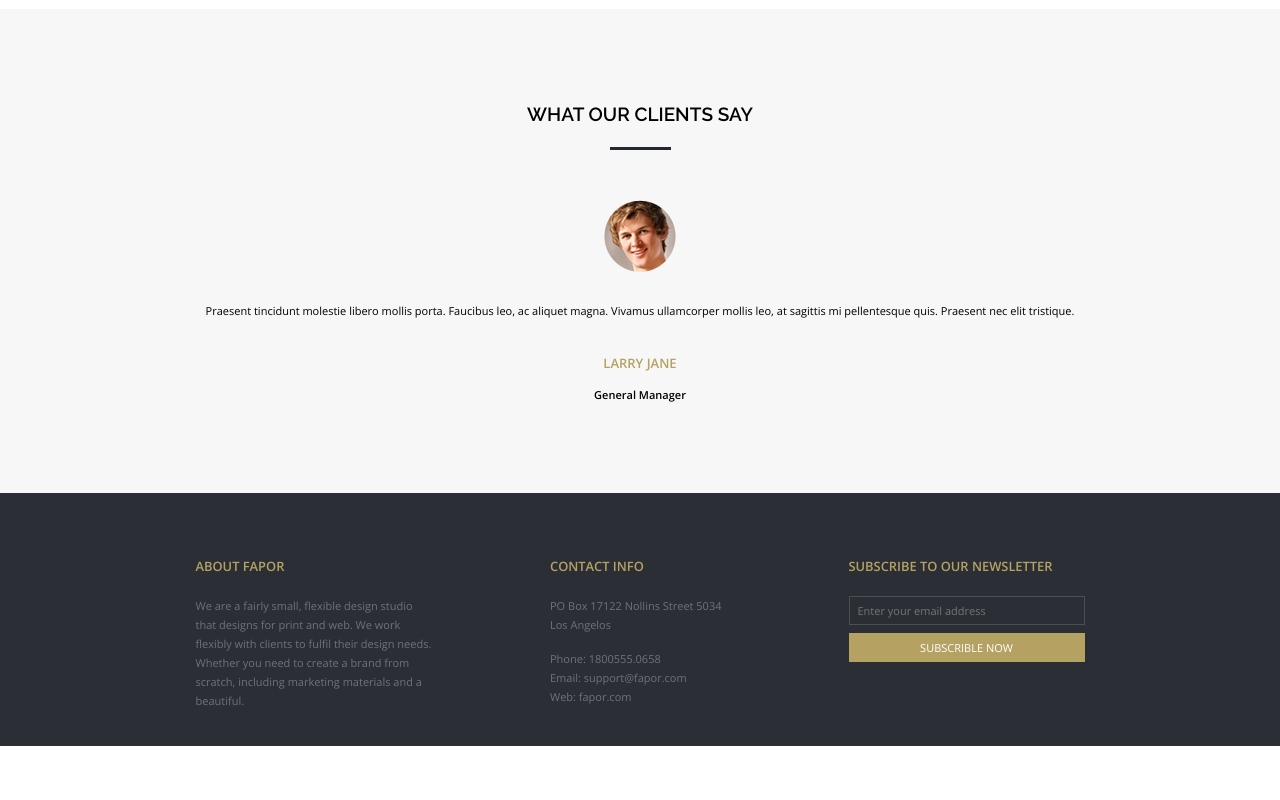
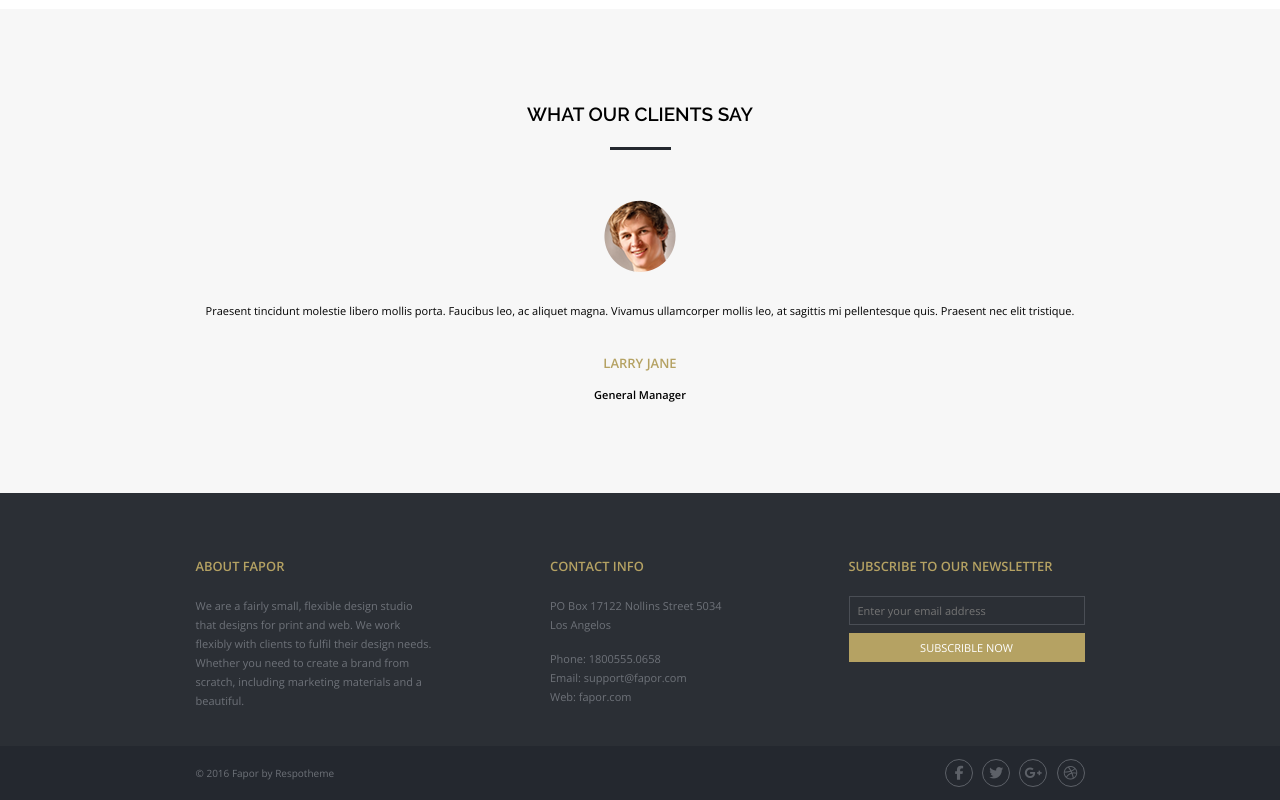
Before and after one commit to Frenkie-afk/FAPOR, a plain HTML site: page index.html in a window 1280 px wide. Shown: the part 905-1705 px from the top of the page. Before the commit the page ends 1651 px from the top, so only its background shows below. Drawn offline with nearby package versions, Linux system fonts and the light colour scheme.

Commit message:
completed footer

```diff
--- a/css/style.css
+++ b/css/style.css
@@ -136,7 +136,7 @@ section.about p {
     background-color: #dedede;
     text-decoration: none;
     text-align: center;
-    line-height: 26px;
+    line-height: 25px;
     transition: .3s;
 }
 
@@ -148,6 +148,7 @@ section.about p {
 .item-socials a i {
     color: #fff;
     font-size: 14px;
+    transition: .3s;
 }
 
 .show-btn {
@@ -270,3 +271,34 @@ section.about p {
 .subscribe-item button:hover {
     background-color: #d0b97d
 }
+
+footer {
+    padding: 13px 0;
+    background-color: #24282f;
+}
+
+.container.d-flex.footer {
+    align-items: center;
+}
+
+footer span {
+    font-size: 10px;
+    color: #6e7279;
+}
+
+footer .item-socials a {
+    background-color: transparent;
+    border: 1px solid #5d6168;
+    margin-left: 5px;
+}
+footer .item-socials a i {
+    color: #5d6168;
+}
+
+footer .item-socials a:hover {
+    border: 1px solid transparent;
+}
+
+footer .item-socials a:hover i {
+    color: #fff;
+}
--- a/index.html
+++ b/index.html
@@ -129,6 +129,21 @@
         </div>
     </div>
 </section>
+
+<footer>
+    <div class="container d-flex footer">
+        <span class="copyright">© 2016  Fapor by Respotheme</span>
+
+        <div class="item-socials">
+            <a href="#" target="_blank"><i class="fab fa-facebook-f"></i></a>
+            <a href="#" target="_blank"><i class="fab fa-twitter"></i></a>
+            <a href="#" target="_blank"><i class="fab fa-google-plus-g"></i></a>
+            <a href="#" target="_blank"><i class="fab fa-dribbble"></i></a>
+        </div>
+    </div>
+</footer>
+
+
 <script src="https://kit.fontawesome.com/daab012097.js" crossorigin="anonymous"></script>
 </body>
 </html>
```
